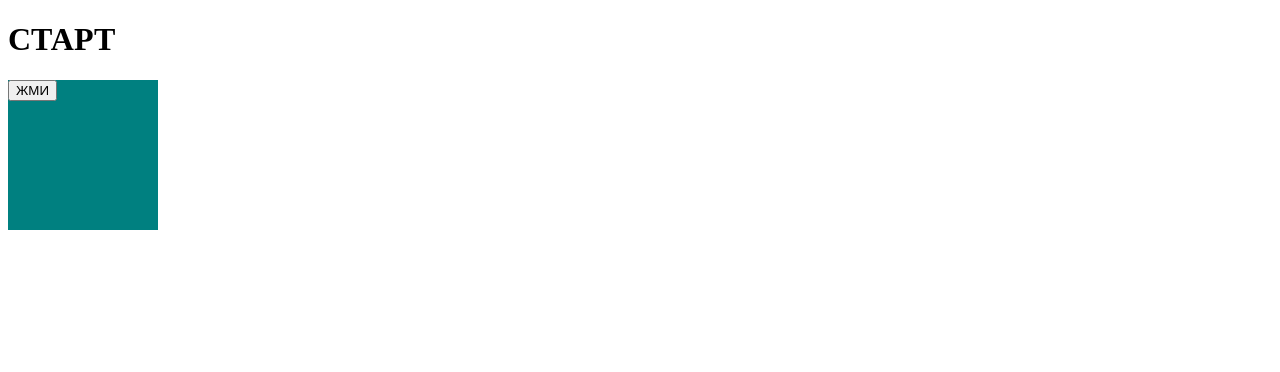
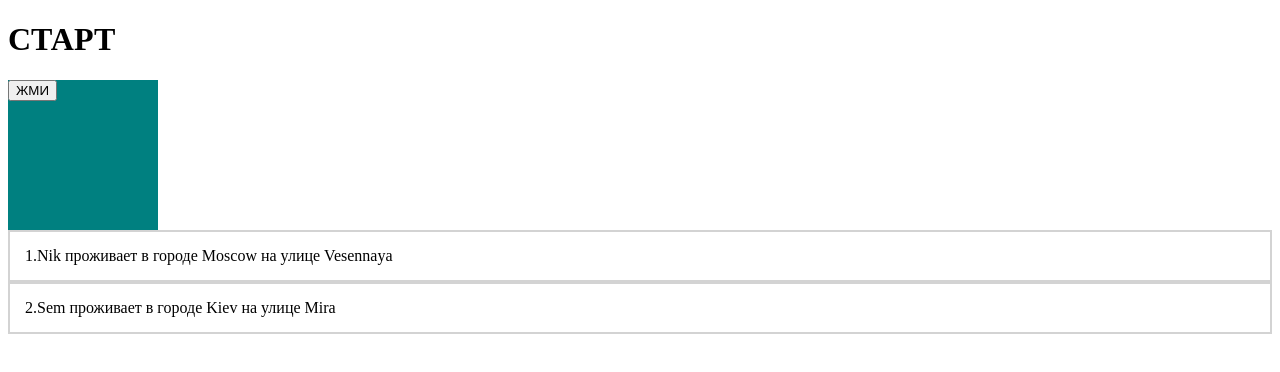
Before and after one commit to Sel7Nik/frontend-app-react-typescript-ulbi, a React (Create React App) app: page / in a window 1280 px wide. Shown: the top 372 px of the page. Built offline with nearby package versions, Linux system fonts and the light colour scheme.

Commit message:
UserList. IUser, IAddress

```diff
--- a/src/App.tsx
+++ b/src/App.tsx
@@ -1,12 +1,28 @@
 import Card, { CardVariant } from "./components/Card"
+import UserList from "./components/UserList"
+import { IUser } from "./types/types"
 
 const App = () => {
+
+  const users: IUser[] = [
+    {
+      id: 1, name: 'Nik', email: 'email@mail.ru', address: {
+        city: 'Moscow', street: 'Vesennaya'
+      }
+    },
+    {
+      id: 2, name: 'Sem', email: 'email@mail.ru', address: {
+        city: 'Kiev', street: 'Mira'
+      }
+    }
+  ]
   return (
     <div>
       <h1>СТАРТ</h1>
       <Card onClick={(num) => console.log('click', num)} width={'150px'} height={'150px'} variant={CardVariant.primary}>
         <button>ЖМИ</button>
       </Card>
+      <UserList users={users} />
     </div>
   )
 }
--- /dev/null
+++ b/src/components/UserList.tsx
@@ -0,0 +1,21 @@
+import React, { FC } from 'react'
+import { IUser } from '../types/types'
+
+interface UserListProps {
+  users: IUser[]
+}
+
+const UserList: FC<UserListProps> = ({ users }) => {
+  return (
+    <div>
+      {users.map(u =>
+        <div key={u.id} style={{ padding: 15, border: ' 2px solid lightgray' }}>
+          {u.id}.{u.name} проживает в городе {u.address.city} на улице {u.address.street}
+        </div>
+
+      )}
+    </div>
+  )
+}
+
+export default UserList
--- /dev/null
+++ b/src/types/types.tsx
@@ -0,0 +1,12 @@
+export interface IAdress {
+  street: string
+  city: string
+
+}
+
+export interface IUser {
+  id: number;
+  name: string;
+  email: string;
+  address: IAdress
+}
```
